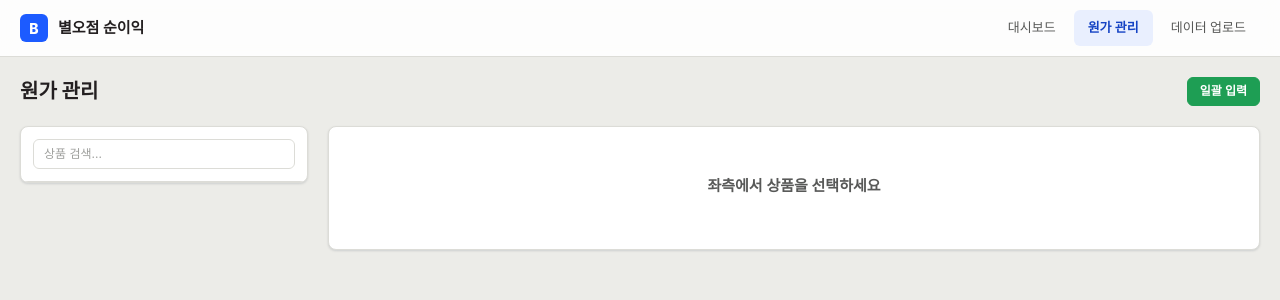
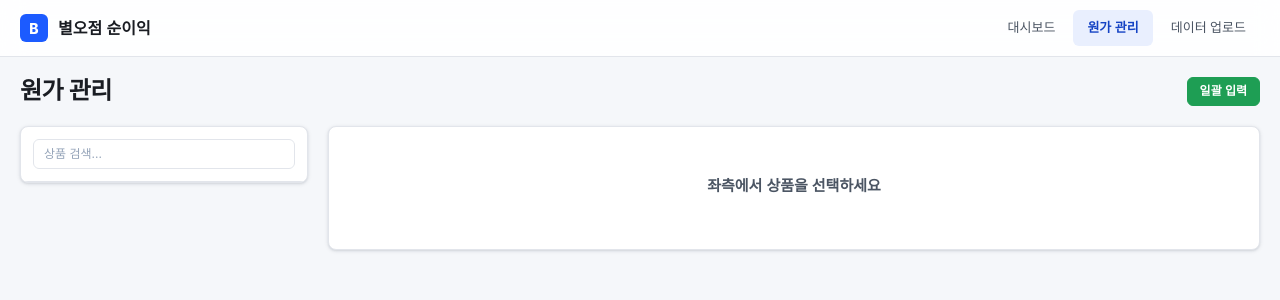
Before and after one commit to fillsu0313-jpg/http-byeol5.co.kr-, a FastAPI app: page /costs in a window 1280 px wide. Shown: the top 300 px of the page. Run offline with FastAPI, Linux system fonts and the light colour scheme; data that the repository does not hold is empty; some libraries are stand-ins or nearby versions; some web fonts are replaced.

Commit message:
style: 색상 팔레트 쿨그레이 전환 + 타이포그래피 위계 강화
- 배경/보더/텍스트를 warm beige → cool gray 톤으로 변경
- KPI 카드: 값 26px/800, 라벨 uppercase, 상단 accent 라인
- 테이블 헤더: 11px/700 uppercase, td tabular-nums
- 페이지 제목 24px/800, 네비 브랜드 16px/800
- 그림자 약간 강화

```diff
--- a/static/design-system.css
+++ b/static/design-system.css
@@ -17,15 +17,15 @@
   --brand-primary-ink: #1543C4;
 
   /* ── Surface & Text (Light) ── */
-  --bg: #ECECE8;
+  --bg: #F5F7FA;
   --surface: #FFFFFF;
-  --surface-2: #F7F7F5;
+  --surface-2: #EFF1F5;
   --surface-elevated: #FFFFFF;
-  --border: #DCDCD7;
-  --border-strong: #C7C7C1;
-  --text-primary: #231F20;
-  --text-secondary: #585958;
-  --text-muted: #9E9F9C;
+  --border: #E2E5EB;
+  --border-strong: #CDD1D9;
+  --text-primary: #1A1D23;
+  --text-secondary: #4B5563;
+  --text-muted: #94A3B8;
 
   /* ── Semantic: Status ── */
   --st-ok: #1E9E54;
@@ -61,8 +61,8 @@
   --radius-pill: 999px;
 
   /* ── Shadow ── */
-  --shadow-sm: 0 1px 2px rgba(15, 30, 50, 0.06), 0 1px 3px rgba(15, 30, 50, 0.08);
-  --shadow-md: 0 2px 4px rgba(15, 30, 50, 0.06), 0 4px 12px rgba(15, 30, 50, 0.12);
+  --shadow-sm: 0 1px 2px rgba(15, 30, 50, 0.08), 0 1px 4px rgba(15, 30, 50, 0.10);
+  --shadow-md: 0 2px 6px rgba(15, 30, 50, 0.08), 0 4px 14px rgba(15, 30, 50, 0.14);
   --shadow-lg: 0 4px 8px rgba(15, 30, 50, 0.08), 0 12px 32px rgba(15, 30, 50, 0.20);
 
   /* ── Typography ── */
@@ -82,6 +82,16 @@ body {
   -moz-osx-font-smoothing: grayscale;
   font-size: 14px;
   line-height: 1.5;
+  font-variant-numeric: tabular-nums;
+}
+
+/* ── Page Title ── */
+.ds-main h1,
+h1.text-xl {
+  font-size: 24px;
+  font-weight: 800;
+  letter-spacing: -0.025em;
+  line-height: 1.2;
 }
 
 /* ── Global Nav ── */
@@ -107,8 +117,8 @@ body {
   display: flex;
   align-items: center;
   gap: 10px;
-  font-weight: 700;
-  font-size: 15px;
+  font-weight: 800;
+  font-size: 16px;
   color: var(--text-primary);
   text-decoration: none;
 }
```
Also changed, not shown: other parts of static/design-system.css (+19 -13 lines).
